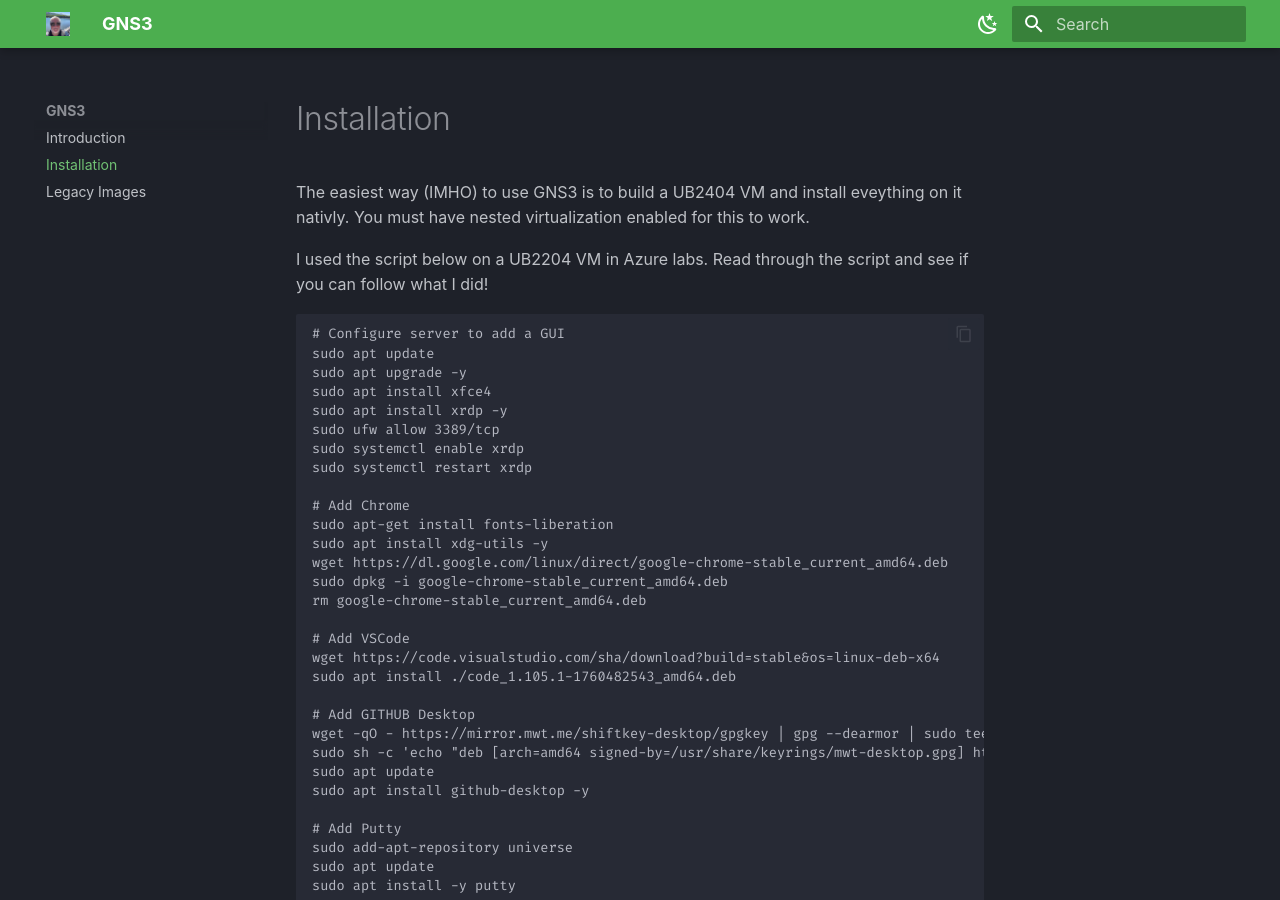
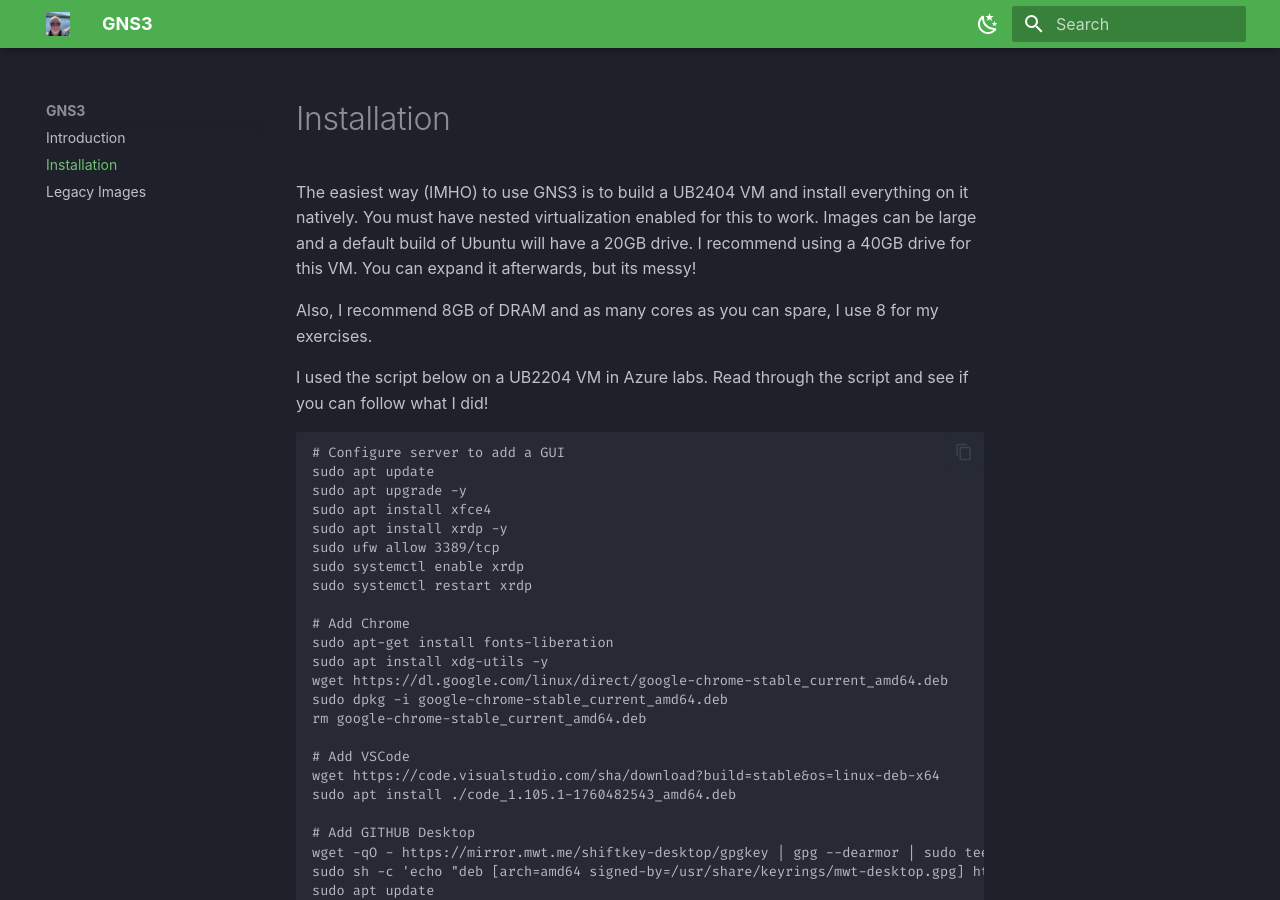
Before and after one commit to JOR-Donegal/gns326, an MkDocs documentation site: the page built from docs/a.md, in a window 1280 px wide and 900 px high. Built offline with MkDocs 1.6.1 and Material for MkDocs 9.7.7, drawn with Linux system fonts in a browser that asks for light colours; some web fonts are replaced.

Commit message:
Correction

```diff
--- a/docs/a.md
+++ b/docs/a.md
@@ -1,5 +1,8 @@
 # Installation
-The easiest way (IMHO) to use GNS3 is to build a UB2404 VM and install eveything on it nativly. You must have nested virtualization enabled for this to work.
+
+The easiest way (IMHO) to use GNS3 is to build a UB2404 VM and install everything on it natively. You must have nested virtualization enabled for this to work. Images can be large and a default build of Ubuntu will have a 20GB drive. I recommend using a 40GB drive for this VM. You can expand it afterwards, but its messy!
+
+Also, I recommend 8GB of DRAM and as many cores as you can spare, I use 8 for my exercises.
 
 I used the script below on a UB2204 VM in Azure labs.
 Read through the script and see if you can follow what I did!
```
